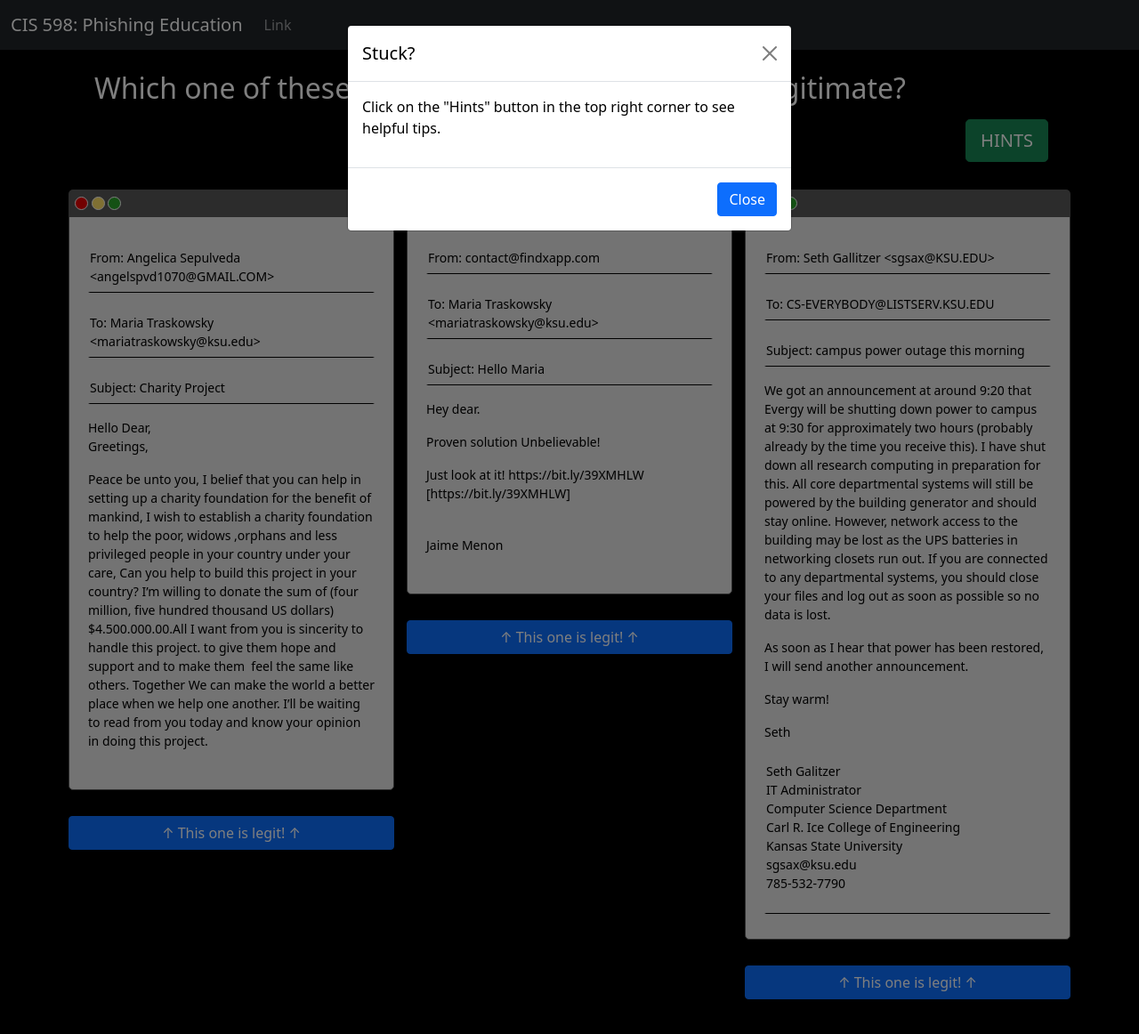
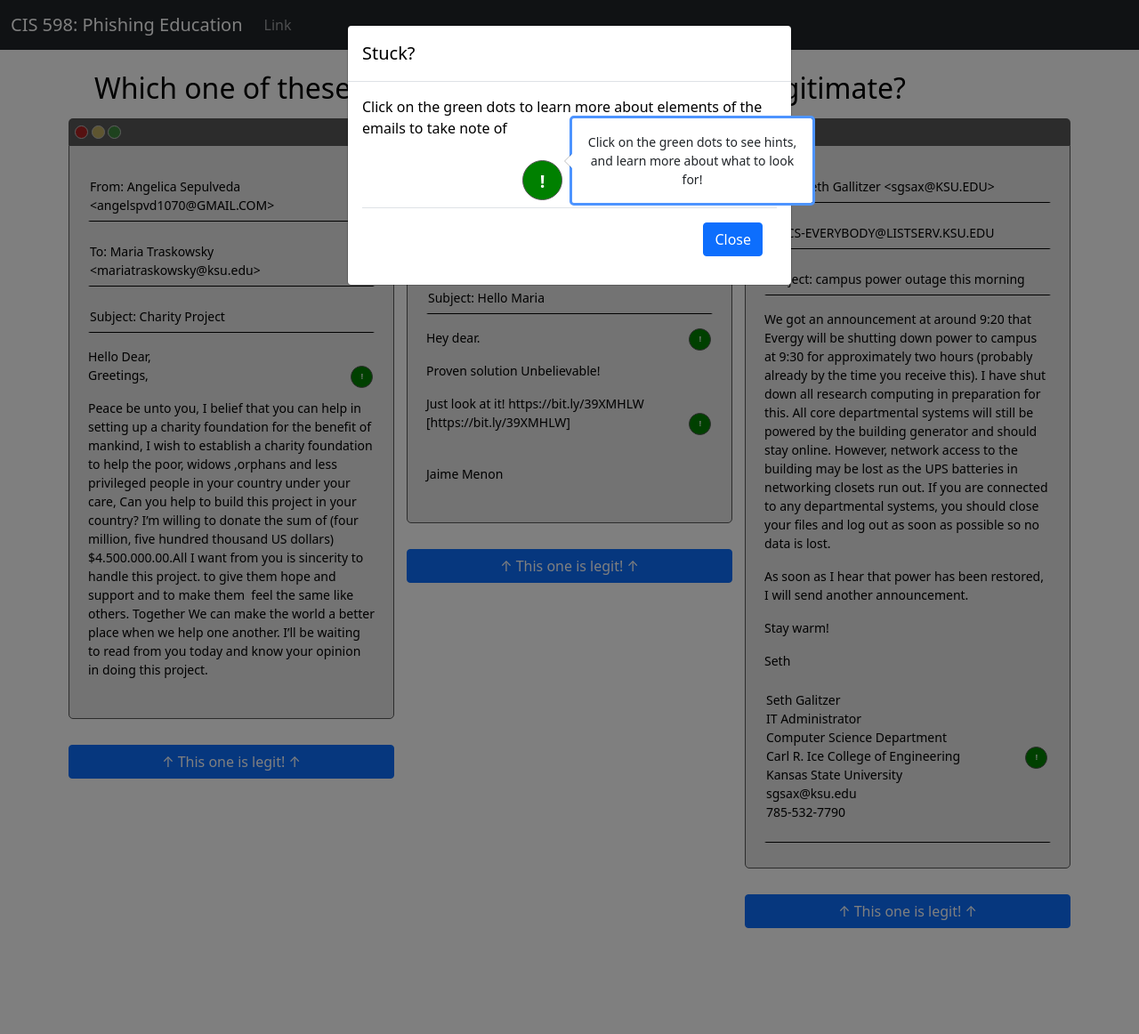
Before and after one commit to mtraskowsky/phishingEd, a Django app: page /challenge/ in a window 1280 px wide. Shown: the top 1162 px of the page at 89% size. Run offline with Django 3.2, Linux system fonts and the light colour scheme; some libraries are stand-ins or nearby versions.

Commit message:
removed hints button, added more to modal

```diff
--- a/static/css/styles.css
+++ b/static/css/styles.css
@@ -1,9 +1,9 @@
 .thing {
-    background: black;
+    background: white;
 }
 
 h2 {
-    color: white;
+    color: black;
 }
 
 row {
@@ -68,6 +68,7 @@ body {
 }
 
 .dot-red {
+    opacity: 0.6;
     height: 15px;
     width: 15px;
     background-color: #e60000;
@@ -77,6 +78,7 @@ body {
 } /* old red color:background-color: #e60000;*/
 
 .dot-yellow {
+    opacity: 0.6;
     height: 15px;
     width: 15px;
     background-color: #ffe066;
@@ -86,6 +88,7 @@ body {
 } /* old yellow: background-color: #ffe066;*/
 
 .dot-green {
+    opacity: 0.6;
     height: 15px;
     width: 15px;
     background-color: #29a329;
@@ -97,7 +100,16 @@ body {
 .dot-hint {
     height: 25px;
     width: 25px;
-    background-color: #4d94ff;
+    background-color: #008000;
+    border-radius: 50%;
+    display: inline-block;
+    border: 1px solid #595959;
+}
+
+.dot-hint-large {
+    height: 45px;
+    width: 45px;
+    background-color: #008000;
     border-radius: 50%;
     display: inline-block;
     border: 1px solid #595959;
@@ -152,18 +164,10 @@ body {
     border-radius: 50%
 }
 
-#highlight-hint2 {
-    border: 3px solid  #b30000;
+.highlight-hint-class {
+    border: .25em solid #4d94ff;
+    border-radius: 35% 65% 88% 12% / 23% 39% 61% 77%;
 }
 
-#highlight-hint3 {
-  border-radius: 25px;
-  border: .25em solid yellow;
-  border-radius: 30%
-
+#hintBtnPopover {
 }
-
-.highlight-hint-class {
-    border: .25em solid #4d94ff;
-    border-radius: 32% 68% 88% 12% / 20% 39% 61% 80%;
-}
--- a/templates/challenge.html
+++ b/templates/challenge.html
@@ -10,6 +10,7 @@
     <div class="container-top">
         <div class="row">
             <h2>Which one of these emails is the most likely to be legitimate?</h2>
+            <!--
             <div class="col-sm">
                 <div class="float-end" id="hintBtnPopover" data-toggle="hintBtnPopover" data-bs-trigger="hover" data-bs-html="true"
                     data-bs-content="<b>Click this HINTS button to see hints for each email!<br/>
@@ -17,11 +18,14 @@
                     <button type="button" id="hintButton" class="btn btn-success btn-lg float-end"">HINTS</button>
                 </div>
             </div>
+            -->
         </div>
+        <!--
         <div class="row">
             <div class="col-sm hint-dots">
             </div>
         </div>
+        -->
     </div>
     <div class="container-emails">
       <div class="row">
@@ -36,23 +40,23 @@
                     </br>
                     <!-- HINT 1-->
                     <div data-toggle="popover1" data-bs-trigger="hover" data-bs-html="true"
-                        data-bs-content="<b>Examine sender</b></br>
-                        </br>Is Angelica Sepulveda someone you know?<br/>
-                        If you look at the email address, does <b>angelspvd1070@gmail.com</b> seem legitimate?">
+                        data-bs-content="<b>Examine sender:</b>
+                        Is Angelica Sepulveda someone you know?<br/>
+                        If you look at the email address, does <b>angelspvd1070@gmail.com</b> seem familiar?">
                         <p class="email-info" id="hint1">From: Angelica Sepulveda  &lt;angelspvd1070@GMAIL.COM&gt;
-                        <button type="button" id="hint1-dot" class="btn dot-hint btn-success btn-lg float-end"></button></p>
+                        <button type="button" id="hint1-dot" class="btn dot-hint btn-success btn-lg float-end"><b>!</b></button></p>
                     </div>
                     <!-- end of HINT 1 -->
                     <p class="email-info">To: Maria Traskowsky &lt;mariatraskowsky@ksu.edu&gt;</p>
                     <p class="email-info">Subject: Charity Project</p>
                     <!-- HINT 2 -->
                     <div id="hint2" data-toggle="popover2" data-bs-trigger="hover" data-placement="right" data-bs-html="true"
-                         data-bs-content="<b>Consider greeting</b></br></br>
+                         data-bs-content="<b>Consider greeting: </b>
                          Does this seem like the right way for someone you don’t know to address you? <br/>
-                         If the greeting seems abnormal, be cautious.">
+                         If the greeting seems odd, be cautious.">
                         <p>Hello Dear,</br>
                         Greetings,
-                            <button type="button" id="hint2-dot" class="btn dot-hint btn-success btn-lg float-end"></button>
+                            <button type="button" id="hint2-dot" class="btn dot-hint btn-success btn-lg float-end"><b>!</b></button>
                         </p>
                     </div>
                     <!-- end of HINT 2 -->
@@ -79,23 +83,23 @@
                     <p class="email-info">Subject: Hello Maria</p>
                     <!-- HINT 5-->
                     <div id="hint5" data-toggle="popover5" data-bs-trigger="hover" data-bs-html="true"
-                        data-bs-content="<b>Consider greeting</b></br></br>
+                        data-bs-content="<b>Consider greeting: </b>
                         Does this seem like the right way for someone you don’t know to address you? <br/>
-                        If the greeting seems abnormal, be cautious.">
+                        If the greeting seems odd, be cautious.">
                         <p>Hey dear.
-                            <button type="button" id="hint5-dot" class="btn dot-hint btn-success btn-lg float-end"></button>
+                            <button type="button" id="hint5-dot" class="btn dot-hint btn-success btn-lg float-end"><b>!</b></button>
                         </p>
                     </div>
                     <!-- end of HINT 5 -->
                     <p>Proven solution Unbelievable!</p>
                     <!-- HINT 3-->
                     <div id="hint3" data-toggle="popover3" data-bs-trigger="hover" data-bs-html="true"
-                        data-bs-content="<b>Examine links</b></br></br>
+                        data-bs-content="<b>Examine links: </b>
                         Does this look like a real link to a website? Does anything in the email tell you where the link takes you?
                         Pay close attention to URLs before clicking anything in an email.">
                         <p>
                             Just look at it! https://bit.ly/39XMHLW [https://bit.ly/39XMHLW]
-                            <button type="button" id="hint3-dot" class="btn dot-hint btn-success btn-lg float-end"></button>
+                            <button type="button" id="hint3-dot" class="btn dot-hint btn-success btn-lg float-end"><b>!</b></button>
                         </p>
                     </div>
                     <!-- end of HINT 3 -->
@@ -134,12 +138,12 @@
                         <p>Seth</p>
                         <!-- HINT 4-->
                         <div class="email-info" id="hint4" data-toggle="popover4" data-bs-trigger="hover" data-bs-html="true"
-                            data-bs-content="<b>Look at the signature</b></br></br>
+                            data-bs-content="<b>Look at the signature: </b>
                             Is the email from someone you know? If not, can you research them or the company?">
                             <p>Seth Galitzer<br/>
                             IT Administrator<br/>
                             Computer Science Department<br/>
-                                <button type="button" id="hint4-dot" class="btn dot-hint btn-success btn-lg float-end"></button>
+                                <button type="button" id="hint4-dot" class="btn dot-hint btn-success btn-lg float-end"><b>!</b></button>
                             Carl R. Ice College of Engineering<br/>
                             Kansas State University<br/>
                             sgsax@ksu.edu<br/>
@@ -164,13 +168,22 @@
         <div class="modal-content">
           <div class="modal-header">
             <h5 class="modal-title">Stuck?</h5>
-            <button type="button" class="btn-close" data-bs-dismiss="modal" aria-label="Close"></button>
           </div>
           <div class="modal-body">
-            <p>Click on the "Hints" button in the top right corner to see helpful tips.</p>
-          </div>
-          <div class="modal-footer">
-            <button id="modalCloseBtn" type="button" class="btn btn-primary" data-bs-dismiss="modal">Close</button>
+              <p>Click on the green dots to learn more about elements of the emails to take note of
+              </p>
+              <div class="row">
+                <div class="col-sm">
+                    <div id="hintBtnPopover" data-toggle="hintBtnPopover" data-bs-trigger="hover" data-bs-html="true"
+                        data-bs-content="Click on the green dots to see hints, and learn more about what to look for!">
+                        <button type="button" id="hint1-dot" class="btn dot-hint-large btn-success btn-lg float-end"><b>!</b></button>
+                    </div>
+                </div>
+                <div class="col-sm"></div>
+              </div>
+            <div class="modal-footer">
+                <button id="modalCloseBtn" type="button" class="btn btn-primary" data-bs-dismiss="modal">Close</button>
+            </div>
           </div>
         </div>
       </div>
@@ -188,11 +201,13 @@
         $(document).ready(function () {
                 setTimeout(function () {
                     $("#secondModal").modal('show');
-            }, 3000)
+                    $('[data-toggle="hintBtnPopover"]').popover('toggle');
+            }, 1000)
         });
 
 
 // show popover for hint button when user closes hint modal
+/*
         $(document).ready(function(){
           $("#modalCloseBtn").click(function(){
             $('[data-toggle="hintBtnPopover"]').popover('toggle');
@@ -219,15 +234,15 @@
             box3.classList.toggle("email-ind-dimmed");
           });
         });
-
+*/
 
         $(document).ready(function(){
           $('[data-toggle="popover"]').popover();
-          $("#hint1-dot").hide();
-          $("#hint2-dot").hide();
-          $("#hint3-dot").hide();
-          $("#hint4-dot").hide();
-          $("#hint5-dot").hide();
+          //$("#hint1-dot").hide();
+          //$("#hint2-dot").hide();
+          //$("#hint3-dot").hide();
+          //$("#hint4-dot").hide();
+          //$("#hint5-dot").hide();
         });
 
 // Toggle all hint circle buttons with large hint button
```
